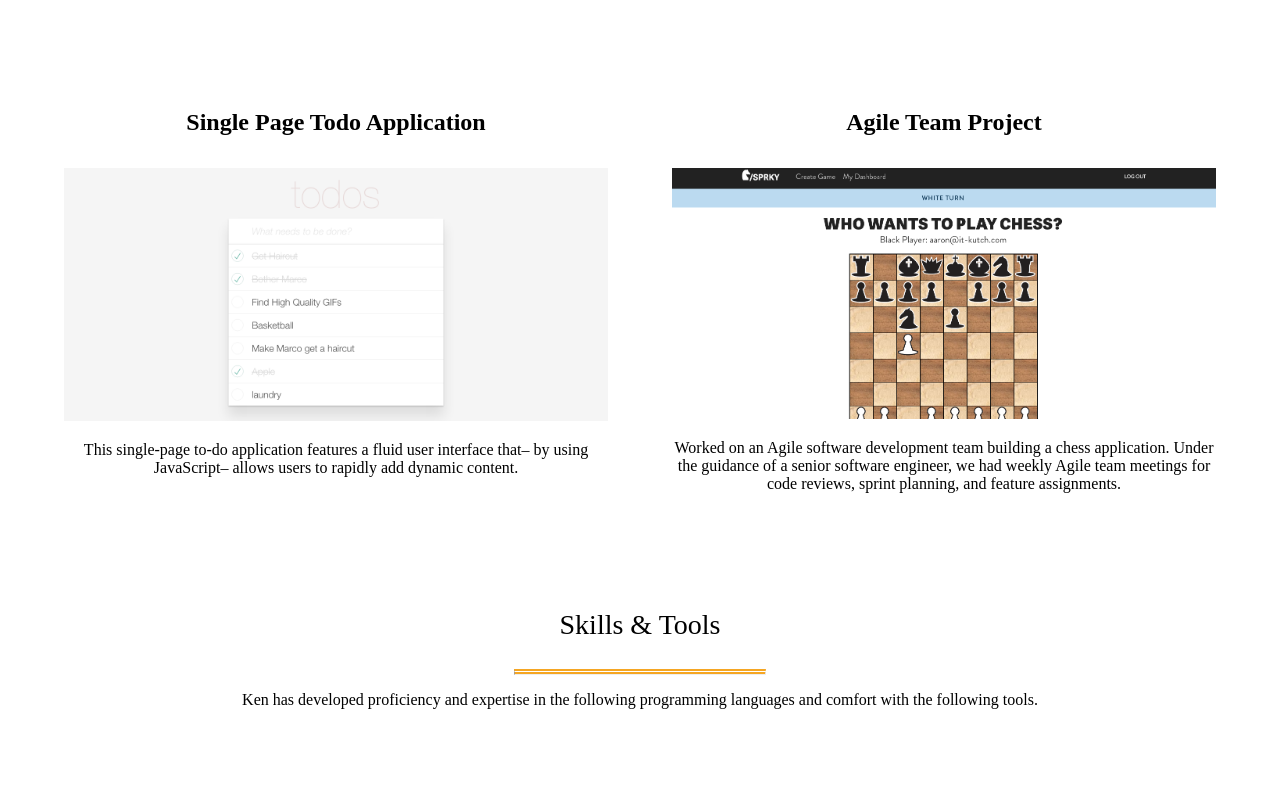
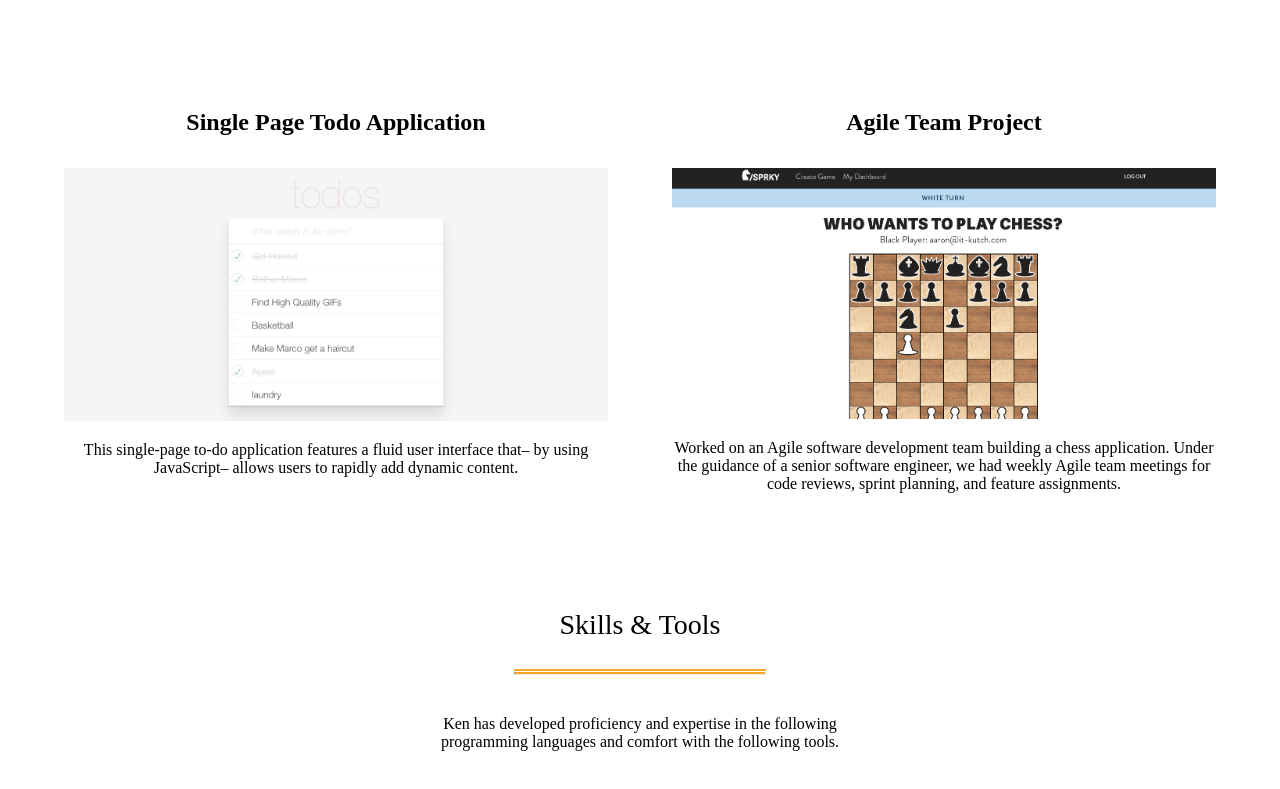
Before and after one commit to KTsarlz/firehose-projects, a plain HTML site: page index.html in a window 1280 px wide. Shown: the part 4490-5279 px from the top of the page. Before the commit the page ends 5215 px from the top, so only its background shows below. Drawn offline with Linux system fonts and the light colour scheme.

```diff
--- a/css/styles.css
+++ b/css/styles.css
@@ -72,3 +72,7 @@
 .full-width {
   width: 100%;
 }
+.skills-and-tools {
+  max-width: 400px;
+  margin: 40px auto;
+}
```
Also changed, not shown: images/codeship.png (added), images/github.png (added), images/rubocop.png (added), images/skills.png (added), images/slack.png (added), images/trello.png (added).
